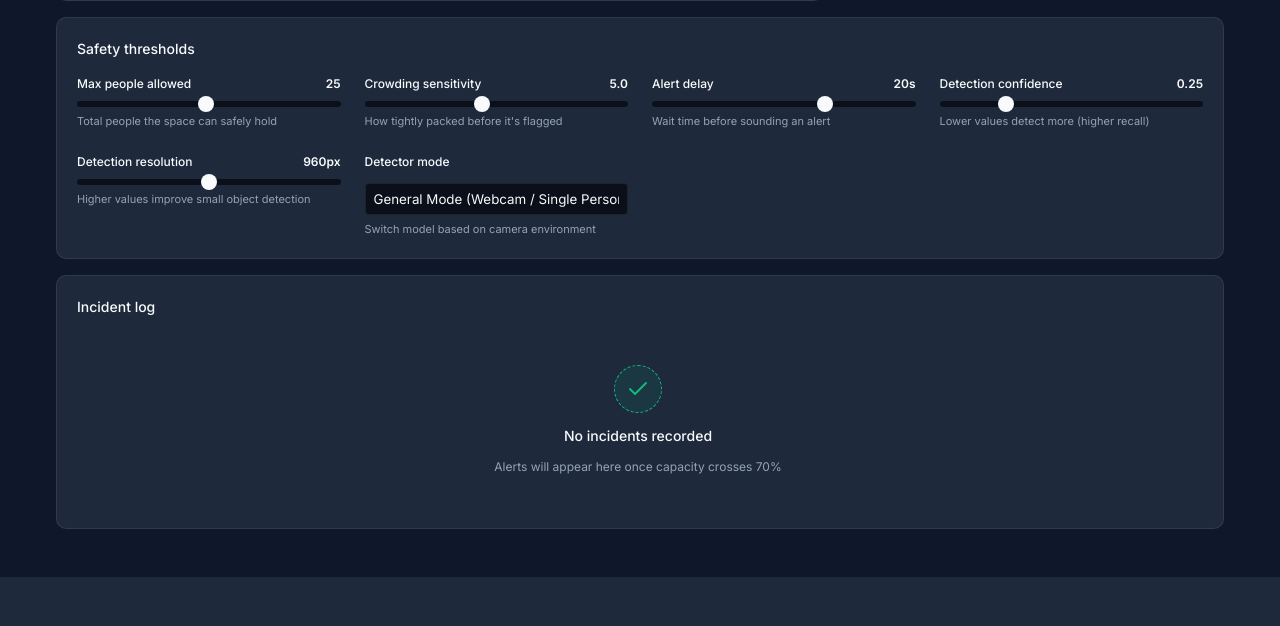
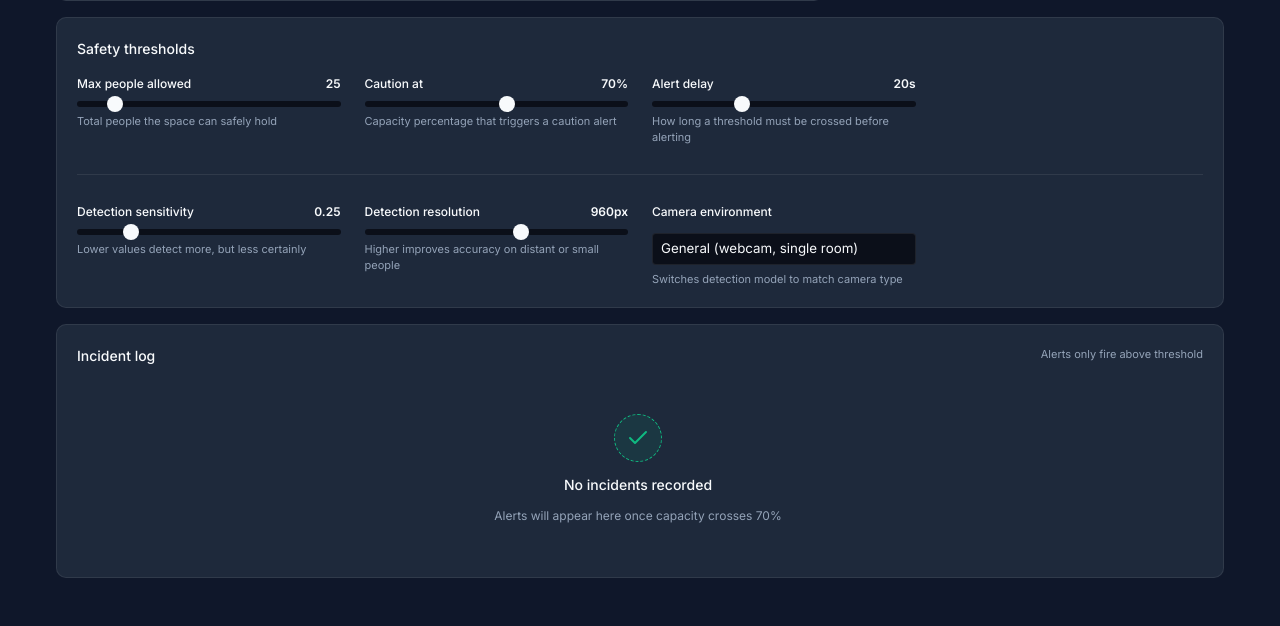
Before and after one commit to ArjitSharma19/Crowd-Detection-And-Prevention, a FastAPI app: page / in a window 1280 px wide. Shown: the part 616-1242 px from the top of the page. Before the commit the page ends 1193 px from the top, so only its background shows below. Run offline with FastAPI, Linux system fonts and the light colour scheme.

Commit message:
feat(frontend): display active model indicator badge and dynamic sliders

```diff
--- a/webapp/templates/index.html
+++ b/webapp/templates/index.html
@@ -16,7 +16,10 @@
                     <path d="M12 22s8-4 8-10V5l-8-3-8 3v7c0 6 8 10 8 10z"/>
                 </svg>
             </div>
-            <h1 class="app-name">CrowdShield AI</h1>
+            <div style="display: flex; flex-direction: column;">
+                <h1 class="app-name" style="line-height: 1.2;">CrowdShield AI</h1>
+                <span class="label-muted" style="font-size: 10px; margin-bottom: 0;">Live monitoring</span>
+            </div>
         </div>
         <div class="header-right">
             <!-- Status Pill: color and text updated dynamically by JS -->
@@ -57,6 +60,13 @@
                          <div class="badge badge-bottom-left">
                              <span>Confidence: </span>
                              <span id="live-confidence-badge">94%</span>
+                         </div>
+
+                         <!-- Bottom-Right Badge: Active Model -->
+                         <div class="badge" style="bottom: 12px; right: 12px; display: flex; align-items: center; gap: 6px;">
+                             <span class="live-dot" id="model-dot" style="background-color: #38bdf8;"></span>
+                             <span>Model: </span>
+                             <span id="live-model-badge" style="font-weight: bold; color: #38bdf8;">YOLO</span>
                          </div>
                      </div>
 
@@ -115,40 +125,43 @@
                     <div class="threshold-column">
                         <div class="slider-header">
                             <label for="slider-max-people" class="label-primary">Max people allowed</label>
-                            <span id="val-max-people" class="slider-value">9</span>
+                            <span id="val-max-people" class="slider-value">25</span>
                         </div>
-                        <input type="range" id="slider-max-people" min="1" max="50" step="1" value="9" class="slider-input">
+                        <input type="range" id="slider-max-people" min="1" max="200" step="1" value="25" class="slider-input">
                         <div class="helper-text">Total people the space can safely hold</div>
                     </div>
 
-                    <!-- Crowding sensitivity -->
+                    <!-- Caution at -->
                     <div class="threshold-column">
                         <div class="slider-header">
-                            <label for="slider-sensitivity" class="label-primary">Crowding sensitivity</label>
-                            <span id="val-sensitivity" class="slider-value">5.0</span>
+                            <label for="slider-caution-at" class="label-primary">Caution at</label>
+                            <span id="val-caution-at" class="slider-value">70%</span>
                         </div>
-                        <input type="range" id="slider-sensitivity" min="1" max="10" step="0.1" value="5.0" class="slider-input">
-                        <div class="helper-text">How tightly packed before it's flagged</div>
+                        <input type="range" id="slider-caution-at" min="40" max="95" step="5" value="70" class="slider-input">
+                        <div class="helper-text">Capacity percentage that triggers a caution alert</div>
                     </div>
 
                     <!-- Alert delay -->
                     <div class="threshold-column">
                         <div class="slider-header">
                             <label for="slider-alert-delay" class="label-primary">Alert delay</label>
-                            <span id="val-alert-delay" class="slider-value">5s</span>
+                            <span id="val-alert-delay" class="slider-value">20s</span>
                         </div>
-                        <input type="range" id="slider-alert-delay" min="0" max="30" step="1" value="5" class="slider-input">
-                        <div class="helper-text">Wait time before sounding an alert</div>
+                        <input type="range" id="slider-alert-delay" min="0" max="60" step="5" value="20" class="slider-input">
+                        <div class="helper-text">How long a threshold must be crossed before alerting</div>
                     </div>
 
-                    <!-- Detection Confidence -->
+                    <!-- Visual Divider -->
+                    <div style="border-top: 1px solid var(--border-subtle); grid-column: 1 / -1; margin: 4px 0; padding: 0;"></div>
+
+                    <!-- Detection Sensitivity -->
                     <div class="threshold-column">
                         <div class="slider-header">
-                            <label for="slider-confidence" class="label-primary">Detection confidence</label>
-                            <span id="val-confidence" class="slider-value">0.20</span>
+                            <label for="slider-confidence" class="label-primary">Detection sensitivity</label>
+                            <span id="val-confidence" class="slider-value">0.25</span>
                         </div>
-                        <input type="range" id="slider-confidence" min="0.05" max="0.90" step="0.05" value="0.20" class="slider-input">
-                        <div class="helper-text">Lower values detect more (higher recall)</div>
+                        <input type="range" id="slider-confidence" min="0.10" max="0.90" step="0.05" value="0.25" class="slider-input">
+                        <div class="helper-text">Lower values detect more, but less certainly</div>
                     </div>
 
                     <!-- Detection Resolution -->
@@ -157,20 +170,21 @@
                             <label for="slider-resolution" class="label-primary">Detection resolution</label>
                             <span id="val-resolution" class="slider-value">960px</span>
                         </div>
-                        <input type="range" id="slider-resolution" min="640" max="1280" step="160" value="960" class="slider-input">
-                        <div class="helper-text">Higher values improve small object detection</div>
+                        <input type="range" id="slider-resolution" min="480" max="1280" step="160" value="960" class="slider-input">
+                        <div class="helper-text">Higher improves accuracy on distant or small people</div>
                     </div>
 
-                    <!-- Detector Mode Selection -->
+                    <!-- Camera Environment Selection -->
                     <div class="threshold-column">
                         <div class="slider-header">
-                            <label for="select-model-type" class="label-primary">Detector mode</label>
+                            <label for="select-model-type" class="label-primary">Camera environment</label>
                         </div>
                         <select id="select-model-type" class="slider-input" style="background: #0b0f19; color: var(--text-primary); border: 1px solid var(--border-subtle); border-radius: 4px; height: 32px; padding: 0 8px; outline: none; margin-top: 4px; cursor: pointer;">
-                            <option value="general">General Mode (Webcam / Single Person)</option>
-                            <option value="crowd">Dense Crowd Mode (Custom Weights)</option>
+                            <option value="general">General (webcam, single room)</option>
+                            <option value="venue">Venue (CCTV, wide area)</option>
+                            <option value="aerial">Aerial (drone, overhead)</option>
                         </select>
-                        <div class="helper-text">Switch model based on camera environment</div>
+                        <div class="helper-text">Switches detection model to match camera type</div>
                     </div>
 
                 </div>
@@ -180,7 +194,10 @@
         <!-- 4. INCIDENT LOG CARD -->
         <section class="full-width-section">
             <div class="card log-card">
-                <h2 class="card-title">Incident log</h2>
+                <div style="display: flex; justify-content: space-between; align-items: center; margin-bottom: 16px;">
+                    <h2 class="card-title" style="margin-bottom: 0;">Incident log</h2>
+                    <span class="label-muted" style="font-size: 11px;">Alerts only fire above threshold</span>
+                </div>
                 <div id="log-list" class="log-list">
                     <!-- Dynamic logs will be prepended here by JS -->
                 </div>
```
